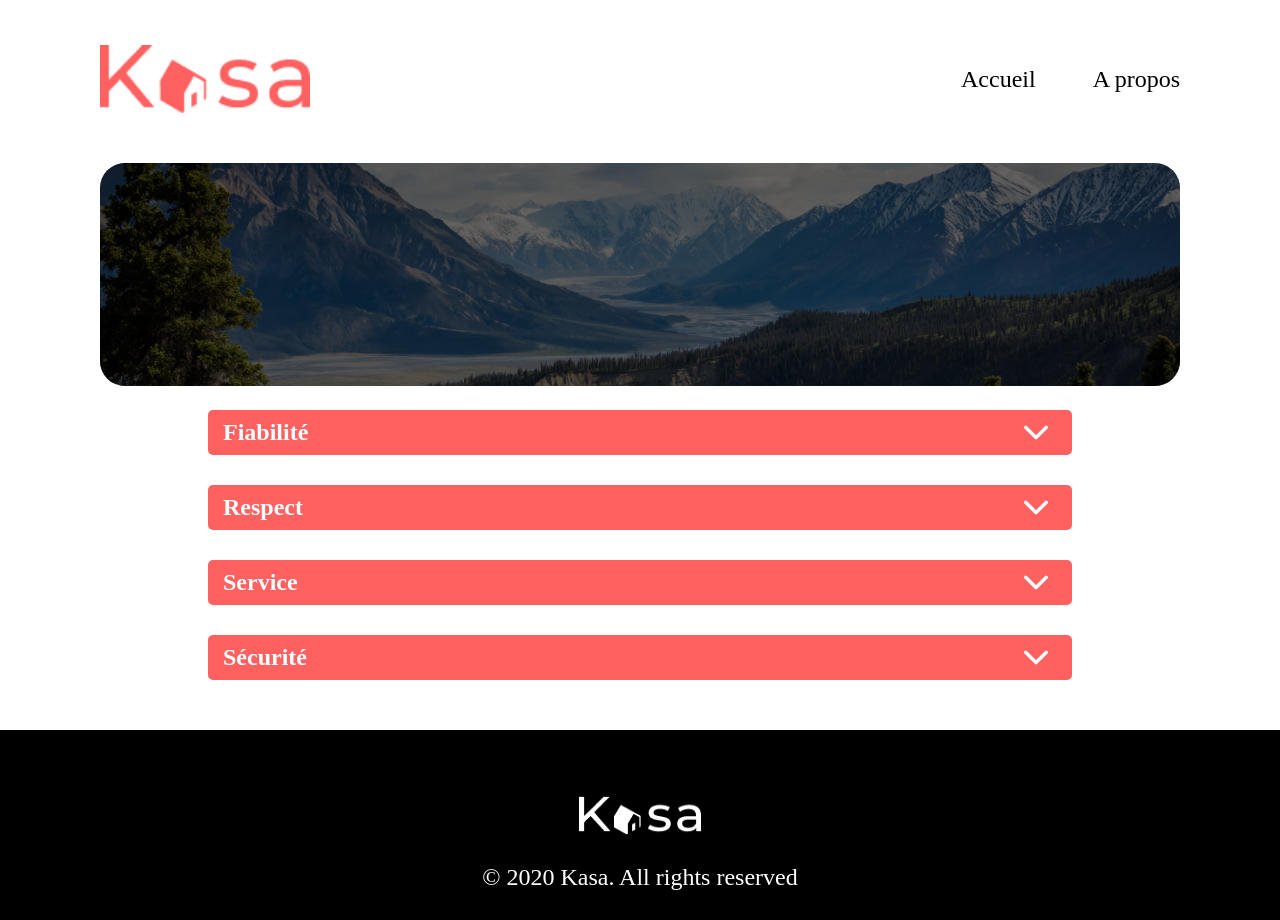
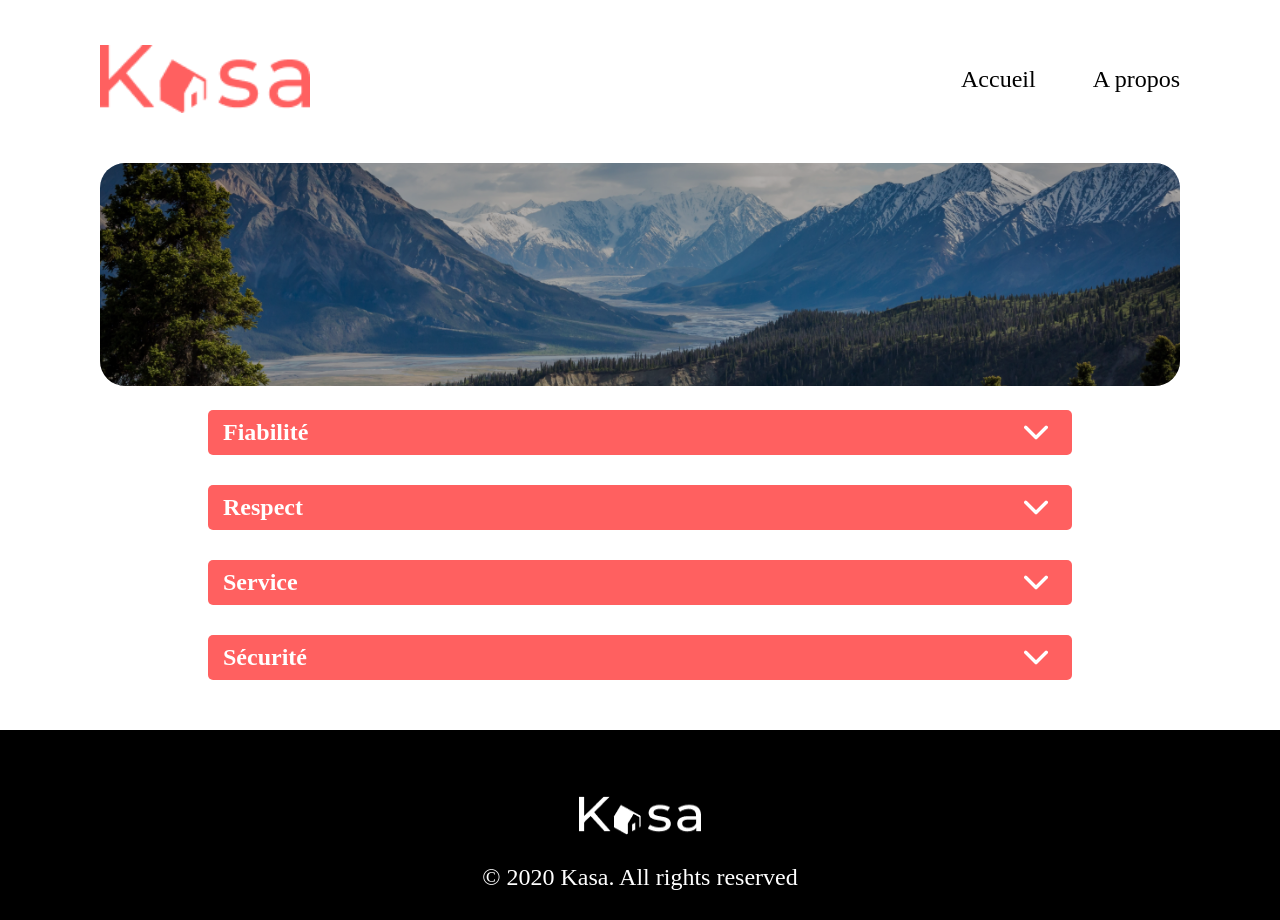
Before and after one commit to LiliSoli/Kasa, a React (Create React App) app: page /about in a window 1280 px wide. Built offline with nearby package versions, Linux system fonts and the light colour scheme.

Commit message:
Composant Banner jsx et scss ok

```diff
--- a/src/assets/styles/main.css
+++ b/src/assets/styles/main.css
@@ -75,7 +75,12 @@
   position: absolute;
   top: 0;
   left: 0;
+}
+.banner__overlay__home-page {
   background-color: rgba(0, 0, 0, 0.6);
+}
+.banner__overlay__about-page {
+  background-color: rgba(0, 0, 0, 0.3);
 }
 .banner__overlay__text {
   font-size: 48px;
--- a/src/components/banner/Banner.jsx
+++ b/src/components/banner/Banner.jsx
@@ -1,10 +1,12 @@
 import React from 'react';
 
 function Banner(props) {
+  const backgroundOpacity = props.isAboutPage ? "banner__overlay__about-page" : "banner__overlay__home-page";
+
   return (
     <div className="banner">
       <img src={props.imageUrl} className="banner__img" alt={props.altText} />
-      <div className="banner__overlay">
+      <div className={`banner__overlay ${backgroundOpacity}`}>
         <h1 className="banner__overlay__text">{props.bannerText}</h1>
       </div>
     </div>
--- a/src/components/banner/_banner.module.scss
+++ b/src/components/banner/_banner.module.scss
@@ -22,11 +22,14 @@
         position: absolute;
         top: 0;
         left: 0;
-        background-color: rgba(0, 0, 0, 0.6);
 
-        // &__about-page{
-        //     opacity: 0.3;
-        // }
+        &__home-page {
+            background-color: rgba(0, 0, 0, 0.6);
+        }
+
+        &__about-page{
+            background-color: rgba(0, 0, 0, 0.3);
+        }
 
         &__text{
             @include font-style(48px, 700);
--- a/src/pages/about/About.jsx
+++ b/src/pages/about/About.jsx
@@ -8,7 +8,7 @@ const About = () => {
   return (
     <>
       <Banner
-        className="banner__overlay__about-page"
+        isAboutPage
         imageUrl={bannerAbout}
         altText="Paysage de montagnes"
         bannerText=""
```
Also changed, not shown: 1 other file (tests, documents, lock files or other folders).
